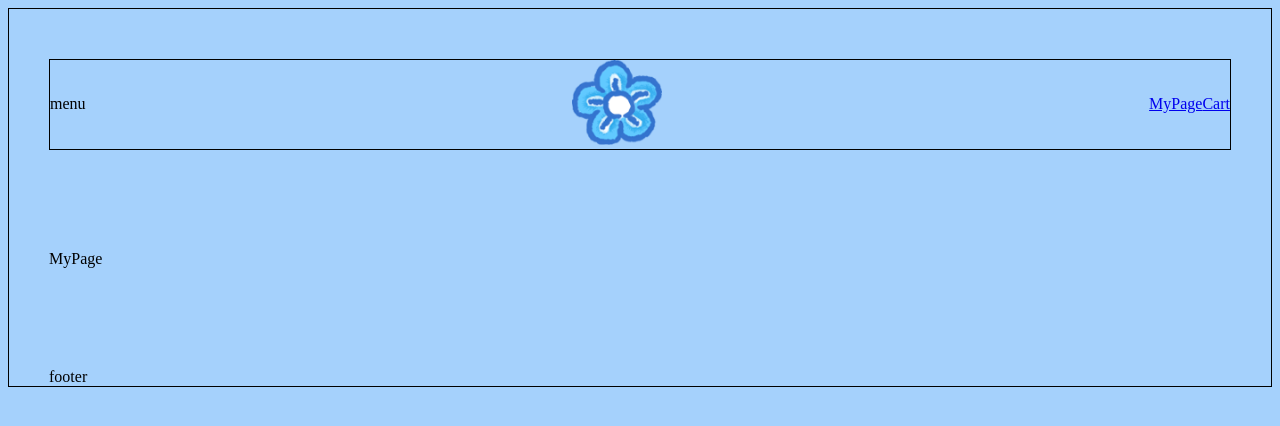
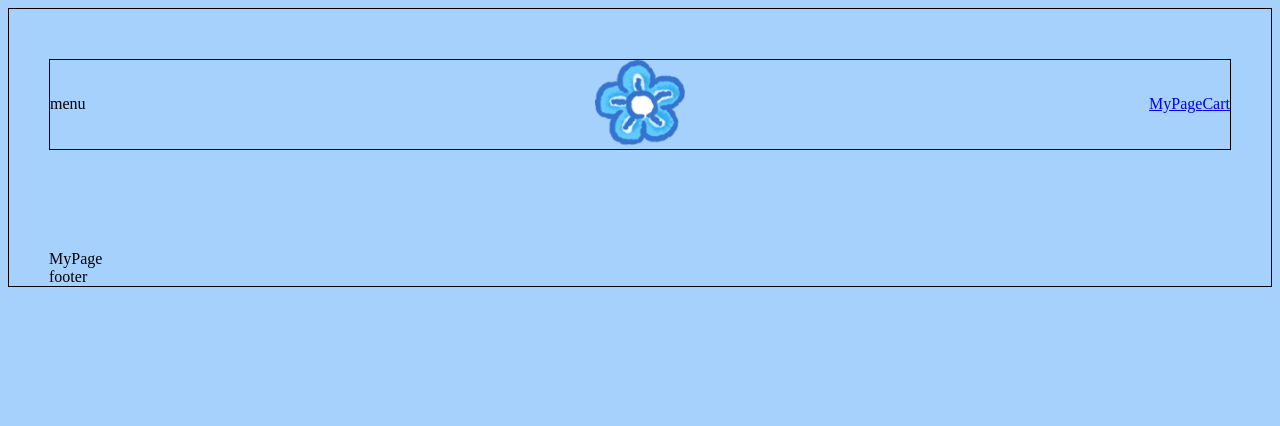
Before and after one commit to ssunivs/front-ssunivs-store, a React (Create React App) app: page /MyPage in a window 1280 px wide. Shown: the top 426 px of the page. Built offline with nearby package versions, Linux system fonts and the light colour scheme.

Commit message:
Css naming update

```diff
--- a/src/components/Footer.js
+++ b/src/components/Footer.js
@@ -2,7 +2,7 @@ import styles from "components/Footer.module.css";
 
 function Footer(){
     return (
-        <div className={styles.Footer}>
+        <div className={styles.footer}>
             footer
         </div>
     );
--- a/src/components/Header.js
+++ b/src/components/Header.js
@@ -4,12 +4,13 @@ import store_logo from "assets/store_logo.png";
 
 function Header(){ //메뉴 로고 mypage,cart
     return (
-        <div className={styles.Header}>
+        <div id={styles.header}>
 
             <div>menu</div>
 
             <Link to="/">
             <img
+            className={styles.storeMainLogo}
             src={store_logo}
             alt="SSUNIVERSE Store main logo"
             />
--- a/src/components/Header.module.css
+++ b/src/components/Header.module.css
@@ -1,4 +1,5 @@
-.Header{
+
+#header{
     border: 1px solid black;
     display: flex;
     justify-content: space-between;
@@ -6,6 +7,11 @@
     margin-bottom: 100px;
 }
 
+.storeMainLogo{
+    position: relative;
+    left: 25%; /*더 깔끔한 방법찾기*/
+}
+
 img{
     width: 90px;
 }
```
